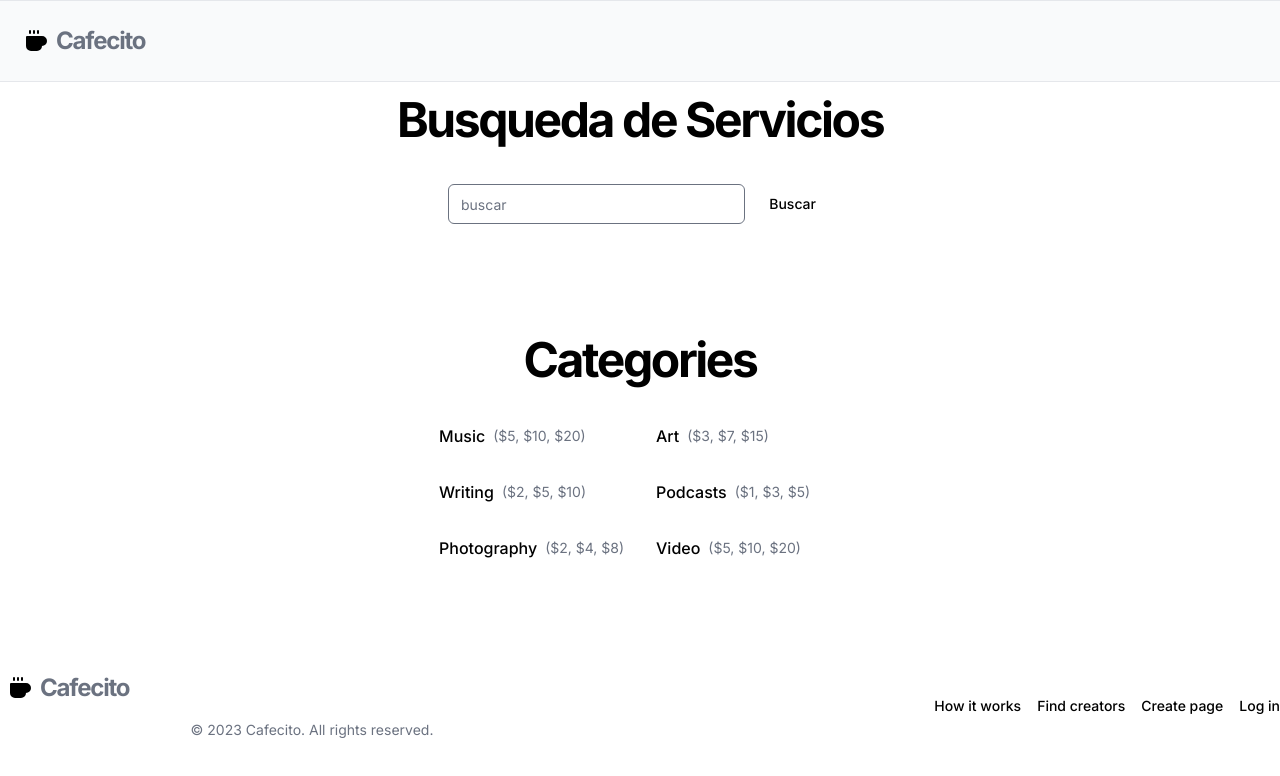
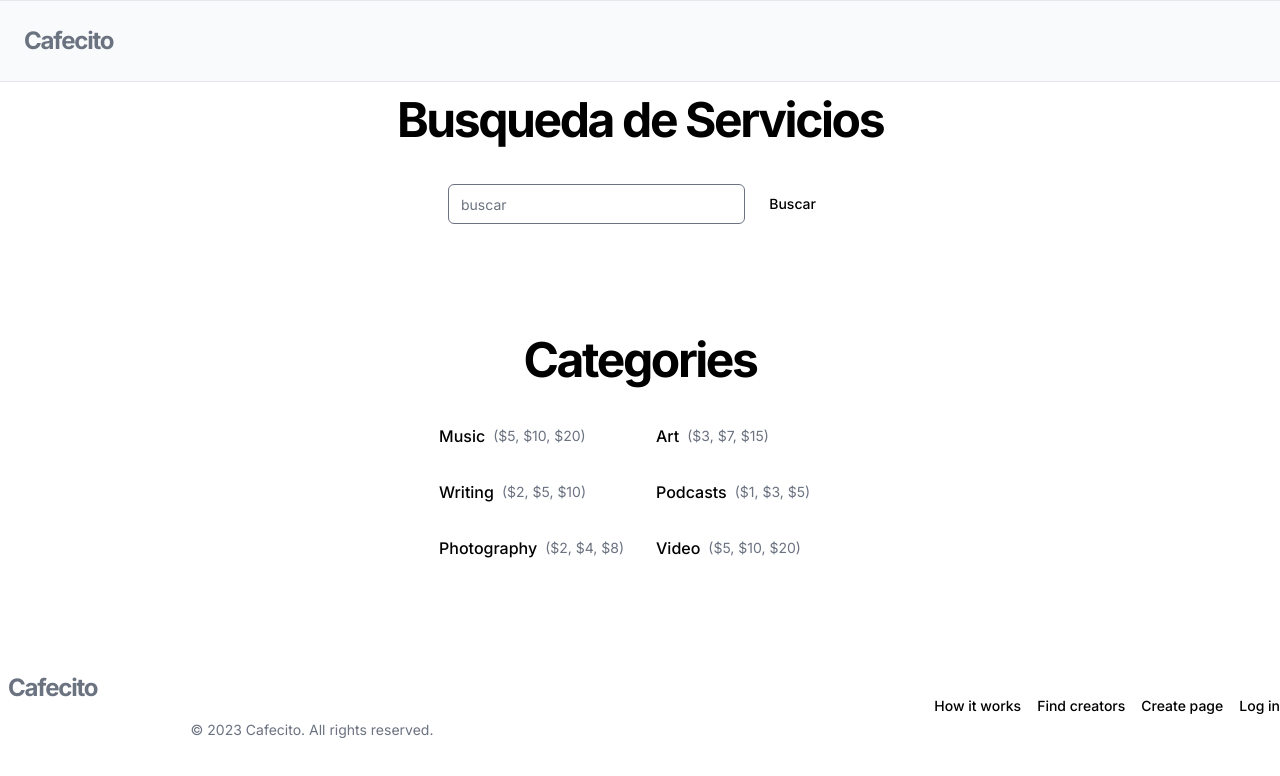
Before and after one commit to elizabethbeh/marcos-next, a Next.js app: page / in a window 1280 px wide. Shown: the top 776 px of the page. Built offline with nearby package versions, Linux system fonts and the light colour scheme; a web font is replaced by a local one.

Commit message:
agregado buscador fix

```diff
--- a/app/dashboard/buscar/page.tsx
+++ b/app/dashboard/buscar/page.tsx
@@ -1,9 +1,13 @@
 import Buscar from "@/components/ui/buscar";
+import { Suspense } from "react";
 
 export default function Page() {
     return (
         <div>
-        <Buscar />
+            <Suspense>
+            <Buscar placeholder="Busqueda ..." />
+            </Suspense>
+
         </div>
     );
 }
--- a/app/dashboard/page.tsx
+++ b/app/dashboard/page.tsx
@@ -5,7 +5,7 @@ import { lusitana } from '@/app/ui/fonts';
 import { fetchRevenue, fetchLatestInvoices, fetchCardData } from '@/app/lib/data';
 import TaskForm from '@/app/ui/tasks/task-form';
 import Calendar from '@/app/ui/calendar/calendar';
-import Header from '@/app/ui/header';
+//import Header from '@/app/ui/header';
 
 export default async function Page() {
   const revenue = await fetchRevenue();
--- a/components/component/main.tsx
+++ b/components/component/main.tsx
@@ -4,7 +4,7 @@
  */
 import Link from "next/link"
 
-import { Fragment } from 'react'
+import { Fragment, JSX } from 'react'
 import { Search } from "./search"
 
 export default function Main() {
@@ -17,7 +17,6 @@ export default function Main() {
             <div className="flex items-center space-x-4 lg:space-x-6">
               <Link className="flex items-center space-x-2 text-2xl font-bold tracking-tighter" href="#">
                 <span className="sr-only">Cafecito</span>
-                <CoffeeIcon className="w-6 h-6 fill-current" />
                 <span className="text-gray-500 dark:text-gray-400">Cafecito</span>
               </Link>
             </div>
@@ -92,7 +91,6 @@ export default function Main() {
           <div className="space-y-4">
             <Link className="flex items-center space-x-2 text-2xl font-bold tracking-tighter" href="#">
               <span className="sr-only">Cafecito</span>
-              <CoffeeIcon className="w-6 h-6 fill-current" />
               <span className="text-gray-500 dark:text-gray-400">Cafecito</span>
             </Link>
             <p className="text-sm text-gray-500 dark:text-gray-400">© 2023 Cafecito. All rights reserved.</p>
@@ -115,49 +113,6 @@ export default function Main() {
       </footer>
     </>
   )
-}
 
 
-function CoffeeIcon(props) {
-  return (
-    <svg
-      {...props}
-      xmlns="http://www.w3.org/2000/svg"
-      width="24"
-      height="24"
-      viewBox="0 0 24 24"
-      fill="none"
-      stroke="currentColor"
-      strokeWidth="2"
-      strokeLinecap="round"
-      strokeLinejoin="round"
-    >
-      <path d="M17 8h1a4 4 0 1 1 0 8h-1" />
-      <path d="M3 8h14v9a4 4 0 0 1-4 4H7a4 4 0 0 1-4-4Z" />
-      <line x1="6" x2="6" y1="2" y2="4" />
-      <line x1="10" x2="10" y1="2" y2="4" />
-      <line x1="14" x2="14" y1="2" y2="4" />
-    </svg>
-  )
 }
-
-
-function SearchIcon(props) {
-  return (
-    <svg
-      {...props}
-      xmlns="http://www.w3.org/2000/svg"
-      width="24"
-      height="24"
-      viewBox="0 0 24 24"
-      fill="none"
-      stroke="currentColor"
-      strokeWidth="2"
-      strokeLinecap="round"
-      strokeLinejoin="round"
-    >
-      <circle cx="11" cy="11" r="8" />
-      <path d="m21 21-4.3-4.3" />
-    </svg>
-  )
-}
```
Also changed, not shown: components/component/dark.tsx (+9 -8 lines).
